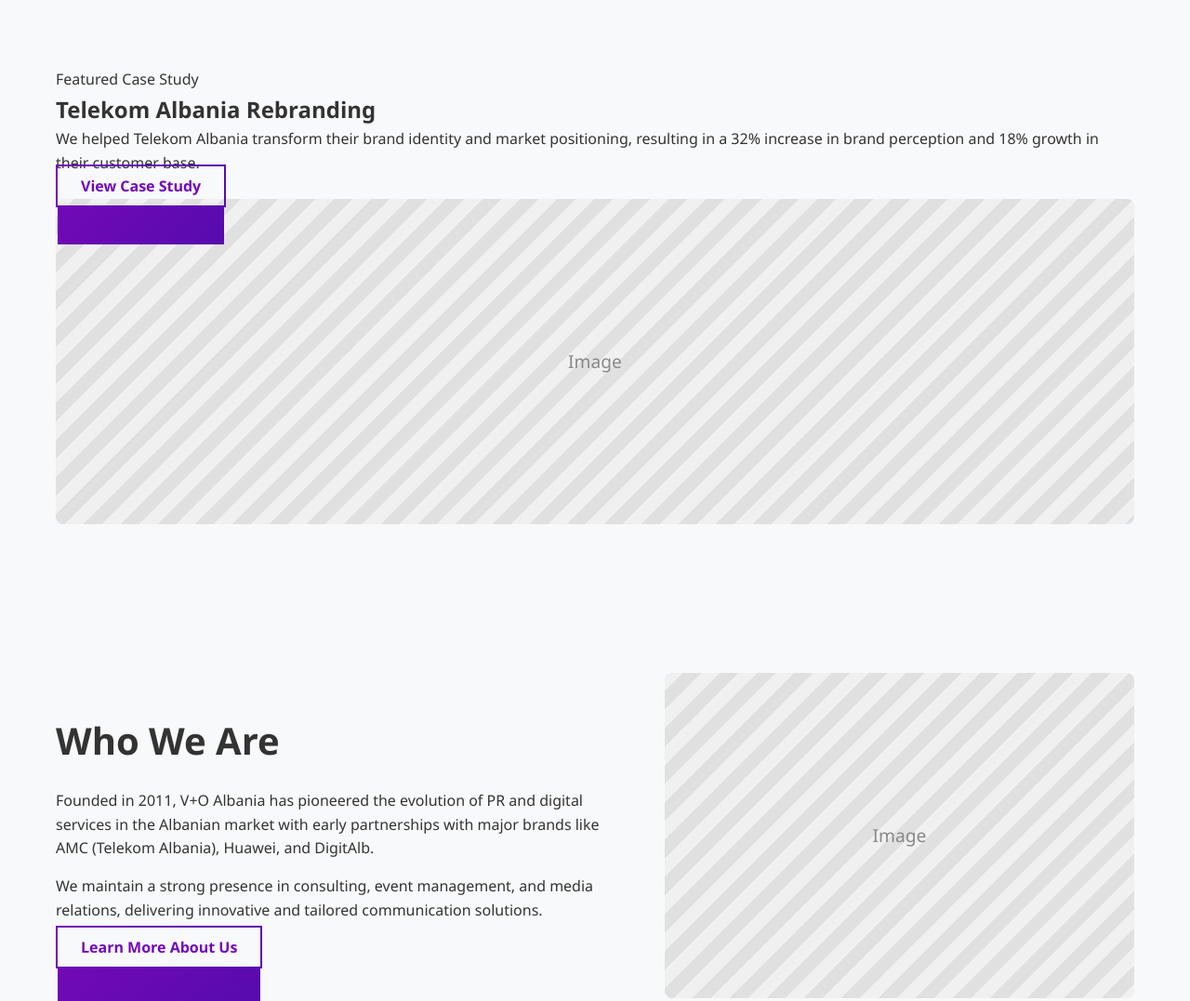
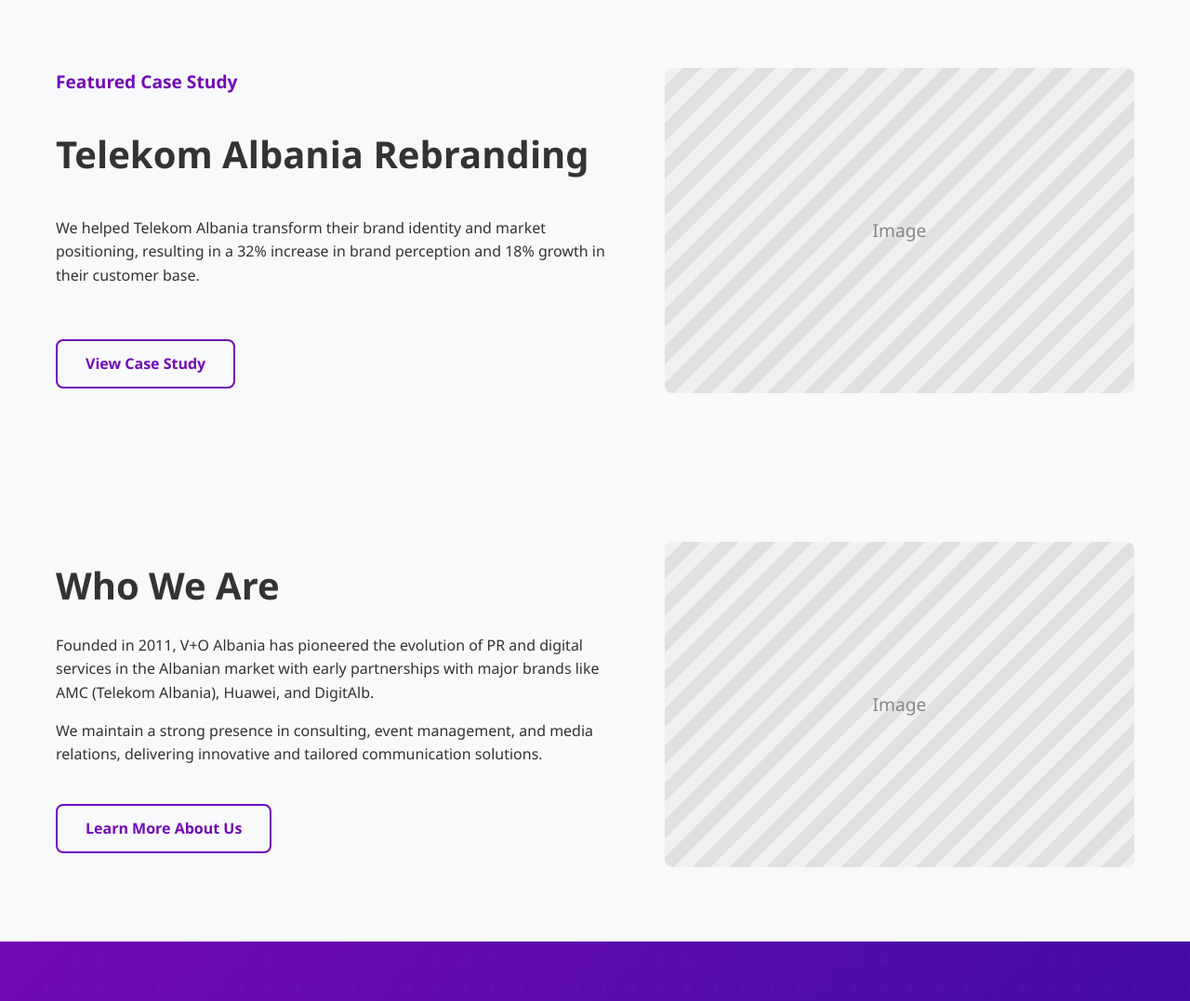
Before and after one commit to elsson98/V-O-Albania, a plain HTML site: page main/index.html in a window 1280 px wide. Shown: the part 1600-2677 px from the top of the page at 93% size. Drawn offline with Linux system fonts and the light colour scheme.

Commit message:
Fixed overlapping

```diff
--- a/main/styles.css
+++ b/main/styles.css
@@ -192,20 +192,6 @@ html {
     animation: sectionHighlight 1.5s ease;
 }
 
-/* Base Styles */
-:root {
-    --primary-color: #4361ee;
-    --secondary-color: #3a0ca3;
-    --accent-color: #4cc9f0;
-    --background-color: #f8f9fa;
-    --text-color: #333;
-    --light-text: #f8f9fa;
-    --card-bg: #ffffff;
-    --border-radius: 8px;
-    --box-shadow: 0 4px 15px rgba(0, 0, 0, 0.1);
-    --transition: all 0.3s ease;
-}
-
 * {
     margin: 0;
     padding: 0;
@@ -495,6 +481,7 @@ section {
     display: inline-block;
     text-decoration: none;
     cursor: pointer;
+    text-align: center;
 }
 
 .cta-button:hover {
@@ -630,20 +617,6 @@ section {
     font-size: 1.2rem;
 }
 
-.secondary-button {
-    background-color: transparent;
-    color: var(--primary-color);
-    border: 2px solid;
-    border-image: var(--primary-gradient) 1;
-    padding: 10px 25px;
-    font-size: 1rem;
-    border-radius: var(--border-radius);
-    font-weight: 600;
-    transition: var(--element-transition);
-    position: relative;
-    z-index: 1;
-    overflow: hidden;
-}
 
 .secondary-button::before {
     content: '';
@@ -1712,19 +1685,6 @@ footer {
 
 .contact-method-item:hover {
     transform: translateY(-10px);
-}
-
-.contact-icon {
-    width: 70px;
-    height: 70px;
-    background-color: #eff3ff;
-    color: var(--primary-color);
-    border-radius: 50%;
-    display: flex;
-    align-items: center;
-    justify-content: center;
-    margin: 0 auto 20px;
-    font-size: 1.8rem;
 }
 
 .contact-method-item h3 {
@@ -2465,20 +2425,6 @@ footer {
 }
 
 @media (max-width: 768px) {
-    .nav-menu {
-        position: fixed;
-        left: -100%;
-        top: 70px;
-        flex-direction: column;
-        background-color: var(--card-bg);
-        width: 100%;
-        text-align: center;
-        transition: var(--transition);
-        box-shadow: 0 10px 15px rgba(0, 0, 0, 0.1);
-        padding: 20px 0;
-        gap: 15px;
-    }
-
     .nav-menu.active {
         left: 0;
     }
@@ -2533,3 +2479,304 @@ footer {
         padding: 20px;
     }
 }
+
+/* Add these modified sections to your existing styles.css file */
+
+/* Featured Case Study section styling */
+.featured-case {
+    padding: 80px 0;
+    position: relative;
+    overflow: hidden;
+}
+
+.featured-content {
+    display: flex;
+    flex-wrap: wrap;
+    gap: 50px;
+    align-items: flex-start; /* Changed from center to flex-start */
+}
+
+.featured-text {
+    flex: 1 1 500px;
+    display: flex;
+    flex-direction: column;
+    gap: 20px; /* Added gap between elements */
+}
+
+.featured-image {
+    flex: 1 1 400px;
+}
+
+.featured-label {
+    font-size: 1.2rem;
+    color: var(--primary-color);
+    font-weight: 600;
+    margin-bottom: 10px;
+    display: block; /* Ensures it's on its own line */
+}
+
+.featured-text h2 {
+    font-size: 2.5rem;
+    margin-bottom: 15px;
+}
+
+.featured-text p {
+    margin-bottom: 25px; /* Increased margin to add space before button */
+}
+
+.featured-text .secondary-button {
+    margin-top: 10px; /* Added margin to separate button from text */
+    align-self: flex-start; /* Aligns button to left side */
+    display: inline-block; /* Ensures proper button display */
+    position: relative; /* Ensures proper positioning */
+    width: fit-content; /* Button only as wide as needed */
+    max-width: 200px; /* Limits button width */
+}
+
+/* Secondary button styling */
+.secondary-button {
+    background-color: transparent;
+    color: var(--primary-color);
+    border: 2px solid;
+    border-image: var(--primary-gradient) 1;
+    padding: 10px 25px;
+    font-size: 1rem;
+    border-radius: var(--border-radius);
+    font-weight: 600;
+    transition: var(--element-transition);
+    position: relative;
+    z-index: 1;
+    overflow: hidden;
+    text-align: center;
+}
+
+.secondary-button:hover {
+    color: var(--light-text);
+}
+
+.secondary-button:hover::before {
+    transform: translateY(0);
+}
+
+/* Media queries for responsive design */
+@media (max-width: 768px) {
+    .featured-content {
+        flex-direction: column;
+        gap: 30px;
+    }
+
+    .featured-text {
+        order: 1;
+    }
+
+    .featured-image {
+        order: 2;
+    }
+
+    .featured-text h2 {
+        font-size: 2rem;
+    }
+}
+
+/* Consistent Secondary Button Styling */
+.secondary-button {
+    background-color: transparent;
+    color: var(--primary-color);
+    border: 2px solid var(--primary-color);
+    padding: 12px 25px;
+    font-size: 1rem;
+    border-radius: var(--border-radius);
+    font-weight: 600;
+    transition: var(--transition);
+    display: inline-block;
+    text-align: center;
+    position: relative;
+    overflow: hidden;
+    z-index: 1;
+    margin-top: 10px;
+    width: fit-content;
+}
+
+
+.secondary-button:hover {
+    color: var(--light-text);
+    transform: translateY(-3px);
+    box-shadow: 0 10px 20px rgba(0, 0, 0, 0.1);
+}
+
+.secondary-button:hover::before {
+    transform: translateY(0);
+}
+
+/* Apply specific styling for the about section button */
+.about-text .secondary-button {
+    margin-top: 20px;
+    align-self: flex-start;
+}
+
+/* Ensure proper spacing in about section */
+.about-text {
+    display: flex;
+    flex-direction: column;
+}
+
+.about-text p {
+    margin-bottom: 15px;
+}
+
+.about-text p:last-of-type {
+    margin-bottom: 20px;
+}
+
+/* CTA Buttons Container Fix */
+.cta-buttons {
+    display: flex;
+    gap: 20px;
+    margin-top: 30px;
+    align-items: center;
+    justify-content: flex-start;
+    flex-wrap: wrap;
+}
+
+.hero .secondary-button::before {
+    content: '';
+    position: absolute;
+    top: 0;
+    left: 0;
+    width: 100%;
+    height: 100%;
+    background: rgba(255, 255, 255, 0.2);
+    z-index: -1;
+    transition: transform 0.3s ease;
+    transform: translateY(100%);
+}
+
+.hero .secondary-button:hover {
+    background-color: var(--light-text);
+    color: var(--primary-color);
+}
+
+/* Fix for mobile devices */
+@media (max-width: 480px) {
+    .cta-buttons {
+        flex-direction: column;
+        align-items: flex-start;
+        width: 100%;
+    }
+
+    .cta-button, .secondary-button {
+        width: 100%;
+    }
+}
+/* Secondary Button Styling Fix */
+
+/* General secondary button styling */
+.secondary-button {
+    background-color: transparent;
+    color: var(--primary-color);
+    border: 2px solid var(--primary-color);
+    padding: 12px 30px;
+    font-size: 1rem;
+    border-radius: var(--border-radius);
+    font-weight: 600;
+    transition: var(--transition);
+    display: inline-block;
+    text-align: center;
+    position: relative;
+    overflow: hidden;
+    z-index: 1;
+    width: fit-content;
+}
+
+/* Special styling for secondary button in hero section */
+.hero .secondary-button {
+    color: var(--light-text);
+    border-color: var(--light-text);
+    background-color: rgba(255, 255, 255, 0.1);
+}
+
+.hero .secondary-button:hover {
+    background-color: var(--light-text);
+    color: var(--primary-color);
+}
+
+/* Secondary button in other sections */
+.featured-text .secondary-button,
+.about-text .secondary-button {
+    border-color: var(--primary-color);
+    color: var(--primary-color);
+    background-color: transparent;
+}
+
+.featured-text .secondary-button:hover,
+.about-text .secondary-button:hover {
+    color: var(--light-text);
+    background-color: var(--primary-color);
+}
+
+.secondary-button:hover::before {
+    transform: translateY(0);
+}
+/* Fix for secondary button in hero section */
+.hero .secondary-button {
+    color: var(--light-text);
+    border-color: var(--light-text);
+    background-color: rgba(255, 255, 255, 0.1);
+}
+
+.hero .secondary-button:hover {
+    background-color: rgba(255, 255, 255, 0.2);
+    color: var(--light-text);
+    border-color: var(--light-text);
+    transform: translateY(-3px);
+    box-shadow: 0 10px 20px rgba(0, 0, 0, 0.2);
+}
+
+/* Override the default hover behavior for hero section buttons */
+.hero .secondary-button::before {
+    content: none;
+}
+
+/* Keep other secondary buttons the same */
+.secondary-button:not(.hero .secondary-button):hover {
+    color: var(--light-text);
+    background-color: var(--primary-color);
+}
+.image-placeholder {
+    width: 100%;
+    height: 350px;
+    background-color: #e0e0e0;
+    border-radius: var(--border-radius);
+    background-image: linear-gradient(135deg, #f0f0f0 25%, #e0e0e0 25%, #e0e0e0 50%, #f0f0f0 50%, #f0f0f0 75%, #e0e0e0 75%, #e0e0e0 100%);
+    background-size: 40px 40px;
+    position: relative;
+    overflow: hidden;
+    object-fit: cover;
+}
+
+.featured-image .image-placeholder,
+.about-image .image-placeholder {
+    width: 100%;
+    height: 100%;
+    min-height: 350px;
+}
+
+.featured-image,
+.about-image {
+    width: 100%;
+    height: auto;
+    min-height: 350px;
+    border-radius: var(--border-radius);
+    overflow: hidden;
+}
+
+@media (max-width: 768px) {
+    .image-placeholder {
+        height: 250px;
+    }
+
+    .featured-image .image-placeholder,
+    .about-image .image-placeholder {
+        min-height: 250px;
+    }
+}
```
